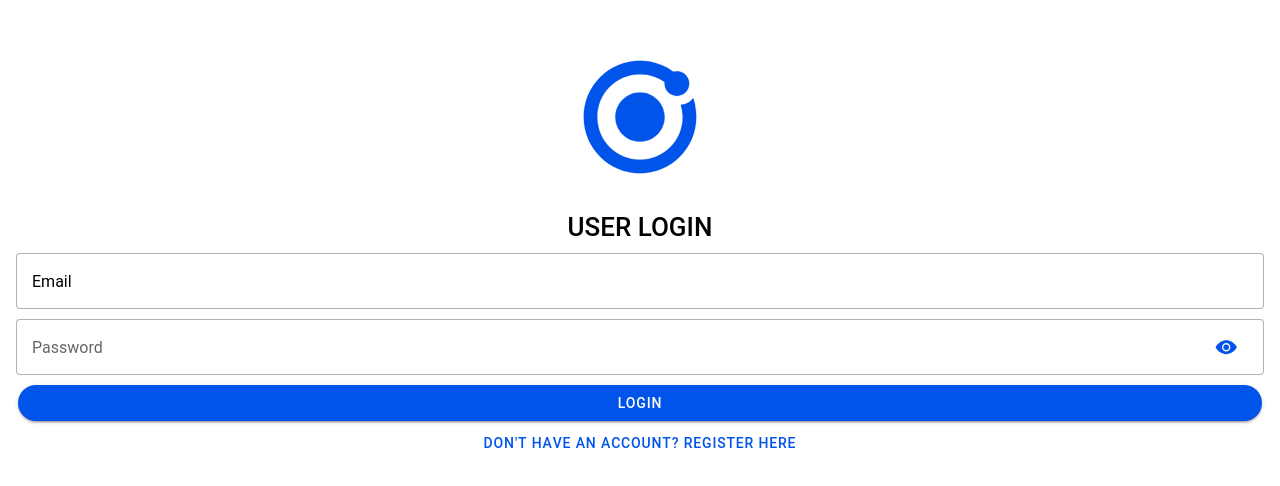
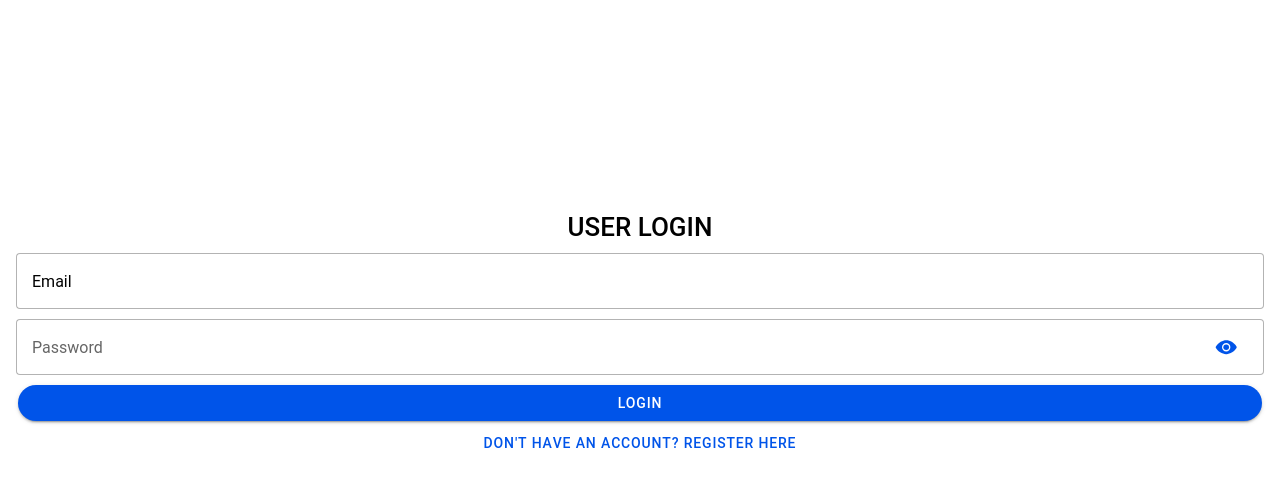
Before and after one commit to JanineSuello/it35-lab, a React (Vite) app: page /it35-lab in a window 1280 px wide. Shown: the part 286-772 px from the top of the page. Built offline with nearby package versions, Linux system fonts and the light colour scheme; no server answers.

Commit message:
Added minor changes

```diff
--- a/src/pages/Login.tsx
+++ b/src/pages/Login.tsx
@@ -46,11 +46,7 @@ import { useState } from 'react';
                        overflow: 'hidden'
                      }}
                    >
-                      <IonIcon
-                       icon={logoIonic}
-                       color='primary'
-                       style={{ fontSize: '120px', color: '#6c757d' }}
-                     />
+
                    </IonAvatar>
                    <h1 style={{
                        display: 'flex',
```
